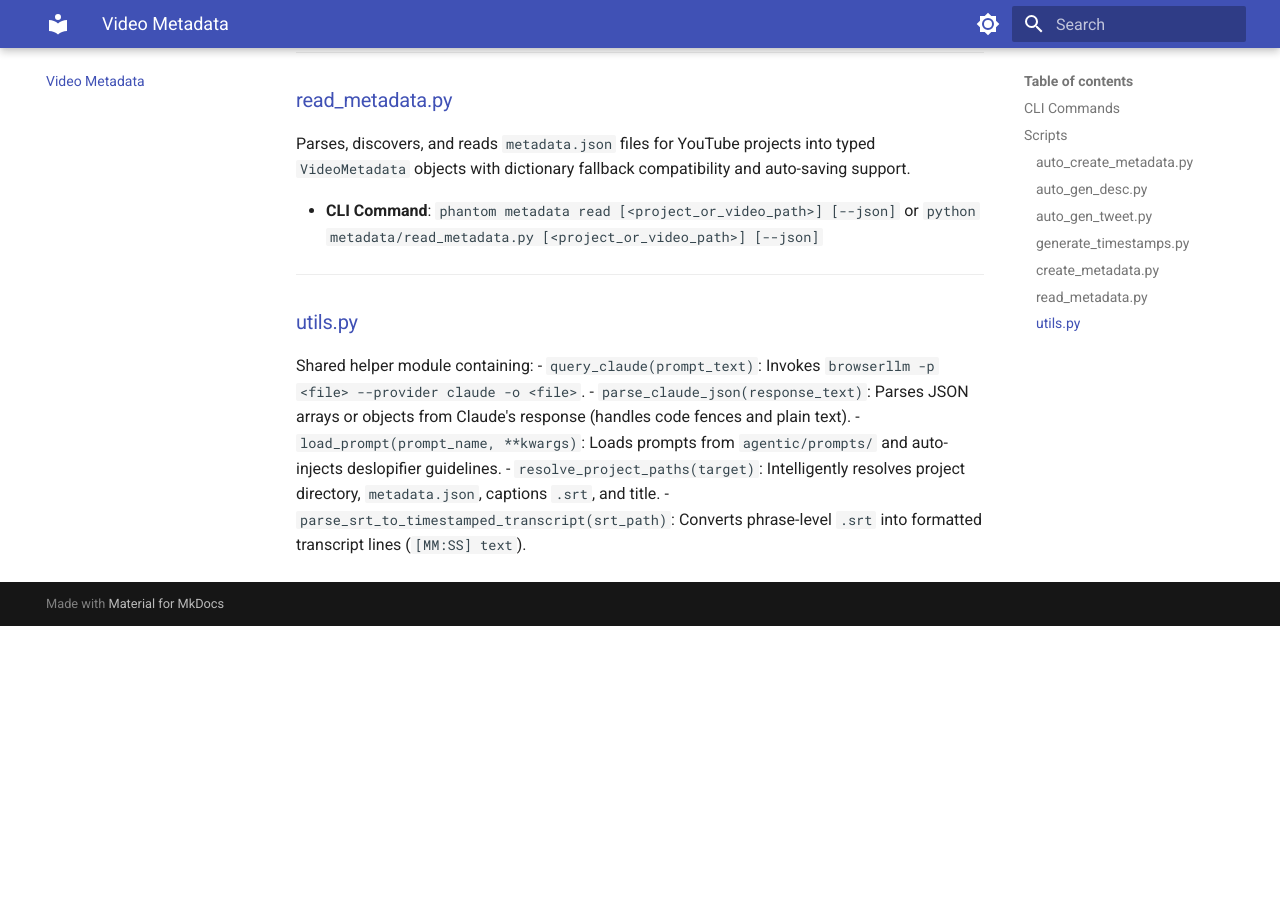
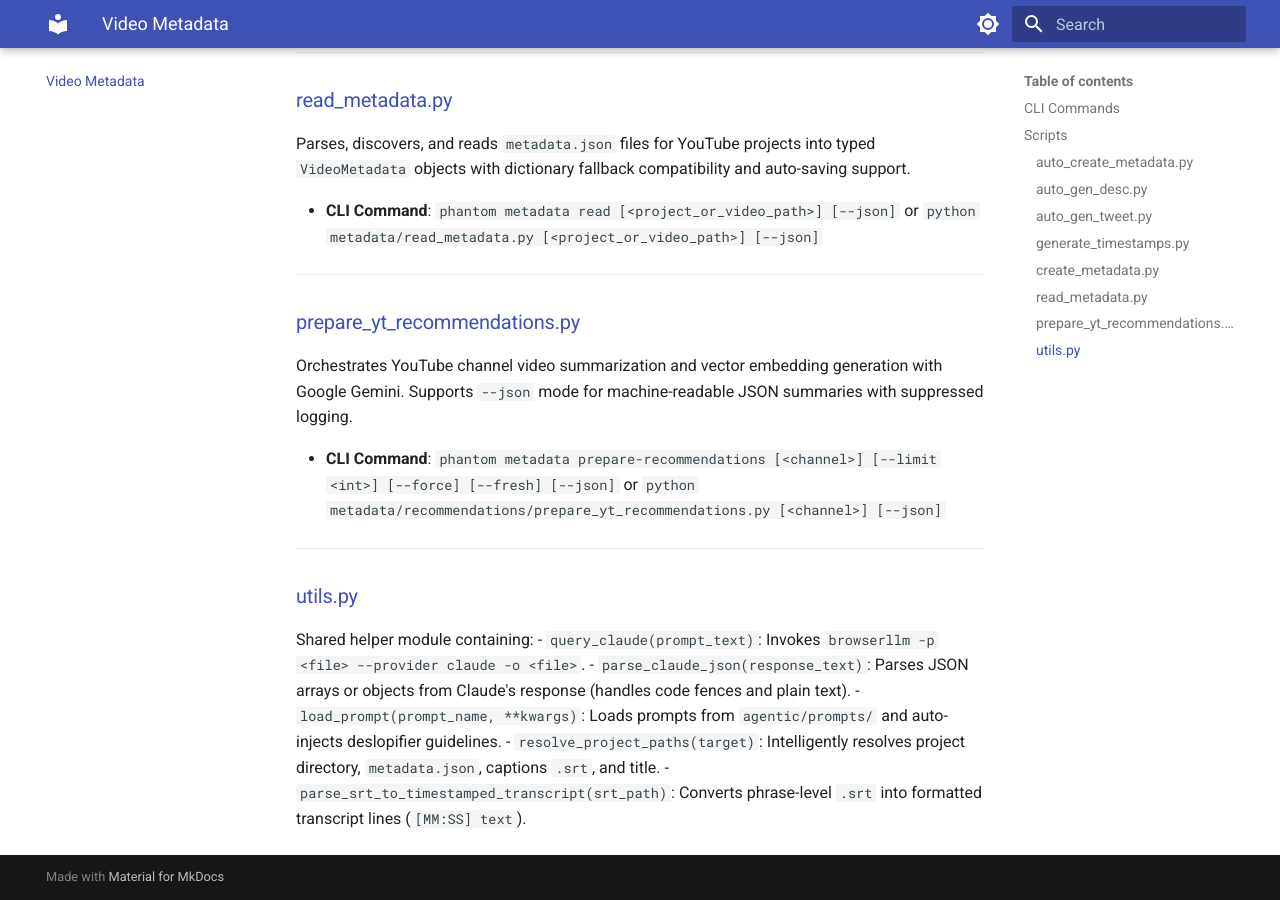
Before and after one commit to hassanaziz0012/phantom-editor, an MkDocs documentation site: the page built from docs/metadata.md, in a window 1280 px wide and 900 px high, scrolled down 2028 px. Built offline with MkDocs 1.6.1 and Material for MkDocs 9.7.7, drawn with Linux system fonts in a browser that asks for light colours; before the commit the page ends 2654 px from its top, so only the background shows below that.

Commit message:
Document prepare_yt_recommendations CLI usage in metadata docs

```diff
--- a/docs/metadata.md
+++ b/docs/metadata.md
@@ -75,6 +75,13 @@ Parses, discovers, and reads `metadata.json` files for YouTube projects into typ
 
 ---
 
+### [prepare_yt_recommendations.py](../metadata/recommendations/prepare_yt_recommendations.py)
+Orchestrates YouTube channel video summarization and vector embedding generation with Google Gemini. Supports `--json` mode for machine-readable JSON summaries with suppressed logging.
+
+* **CLI Command**: `phantom metadata prepare-recommendations [<channel>] [--limit <int>] [--force] [--fresh] [--json]` or `python metadata/recommendations/prepare_yt_recommendations.py [<channel>] [--json]`
+
+---
+
 ### [utils.py](../metadata/utils.py)
 Shared helper module containing:
 - `query_claude(prompt_text)`: Invokes `browserllm -p <file> --provider claude -o <file>`.
```
